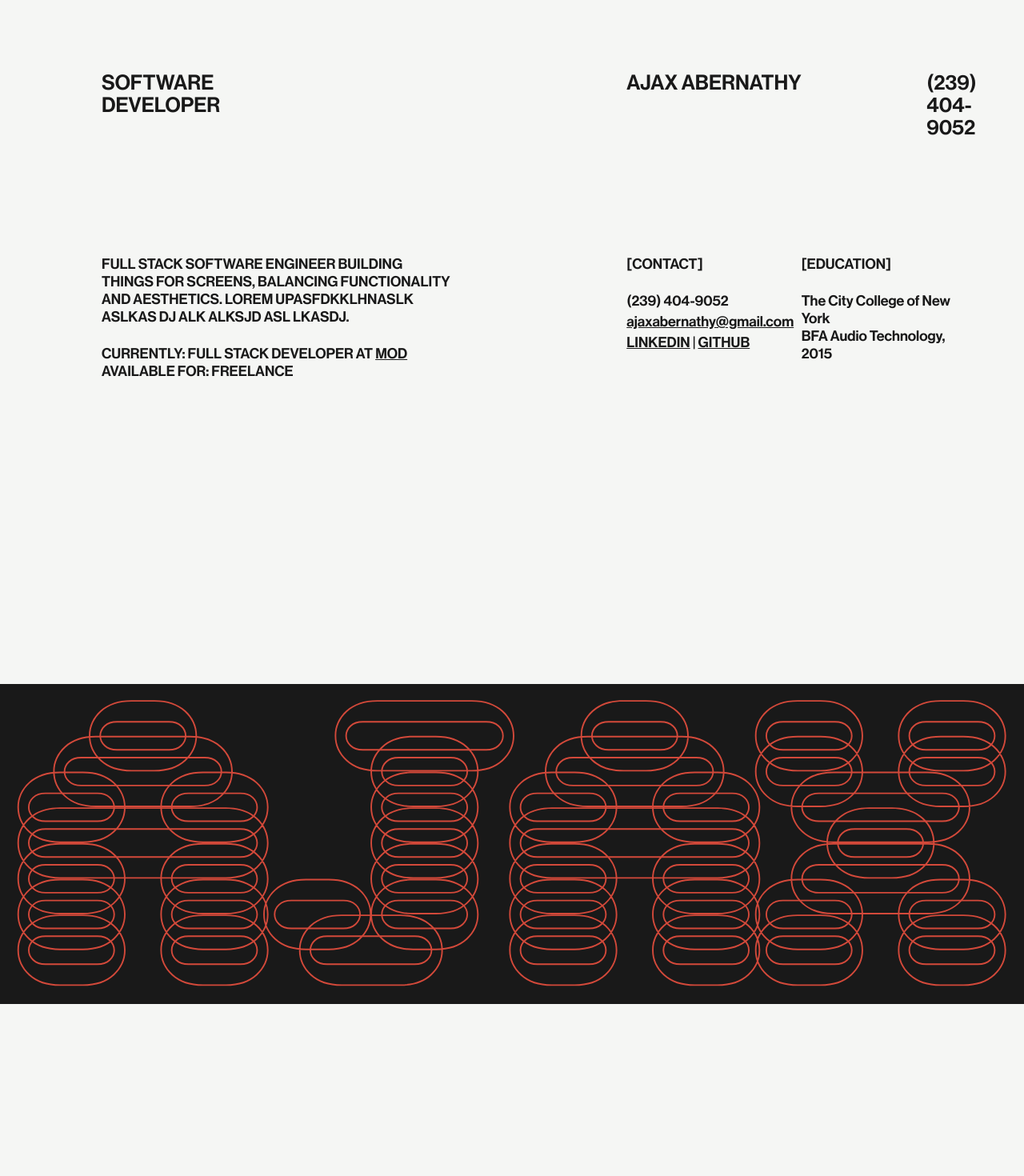
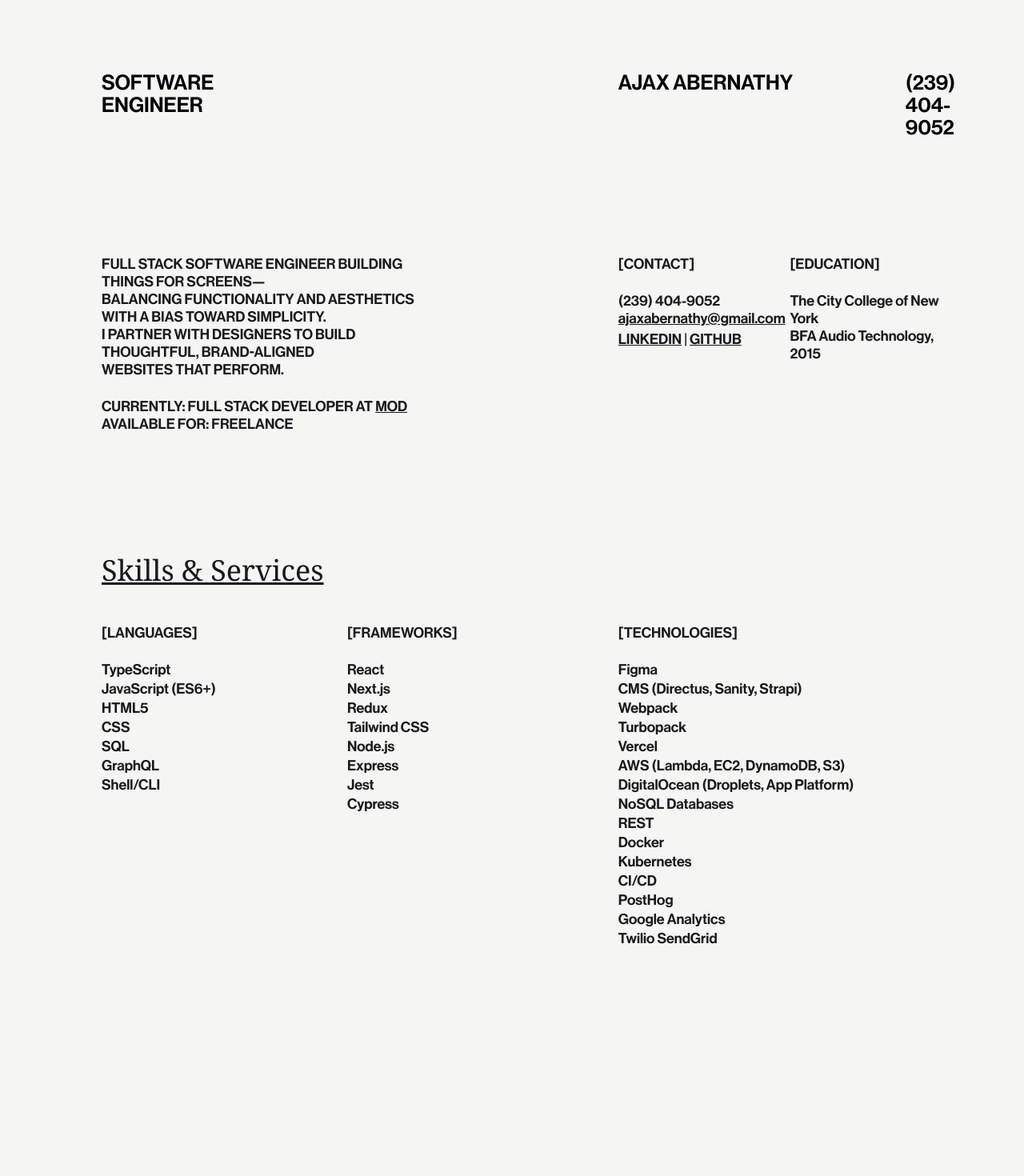
Before and after one commit to ajaxabernathy/portfolio, a Next.js app: page / in a window 1280 px wide. Shown: the top 1470 px of the page at 80% size. Before the commit the page ends 1255 px from the top, so only its background shows below. Built offline with nearby package versions, Linux system fonts and the light colour scheme.

Commit message:
feat: add Skills section

```diff
--- a/app/globals.css
+++ b/app/globals.css
@@ -15,9 +15,38 @@ a {
   text-decoration: underline;
 }
 
+li {
+  margin-bottom: 2px;
+}
+
+.invert-text {
+  mix-blend-mode: difference;
+  color: var(--color-white);
+}
+
+.font-serif {
+  font-family: var(--font-serif);
+}
+
+.heading {
+  @apply text-[26px] leading-[28px];
+}
+
+.heading-serif {
+  font-family: var(--font-serif);
+  font-size: 36px;
+  text-decoration: underline;
+  margin-bottom: 2.5rem;
+}
+
+.body {
+  @apply text-[18px] leading-[22px];
+}
+
 .content-wrapper {
   padding-left: 127px;
-  padding-right: 60px;
+  padding-right: 78px;
+  max-width: 1920px;
 }
 
 .site-grid-container {
--- a/app/layout.js
+++ b/app/layout.js
@@ -27,6 +27,17 @@ const haas = localFont({
   ],
 });
 
+const serif = localFont({
+  src: [
+    {
+      path: "../public/fonts/georgia.woff2",
+      weight: "400",
+      style: "normal",
+      variable: "--font-serif",
+    },
+  ],
+});
+
 export const metadata = {
   title: "Ajax Abernathy",
   description: "Portfolio site for Ajax Abernathy",
@@ -35,7 +46,7 @@ export const metadata = {
 export default function RootLayout({ children }) {
   return (
     <html lang="en">
-      <body className={`${haas.className}  antialiased`}>
+      <body className={`${haas.className} ${serif.variable}  antialiased`}>
         {children}
         <Footer />
       </body>
--- a/app/page.js
+++ b/app/page.js
@@ -3,22 +3,24 @@ import Image from "next/image";
 export default function Home() {
   return (
     <main>
-      <section className="text-black uppercase">
-        <div className="site-grid-container content-wrapper pt-[90px] mb-[145px] text-[26px] leading-[28px]">
-          <p className="col-span-7">
-            Software
-            <br />
-            developer
-          </p>
-          <p className="col-span-4">Ajax Abernathy</p>
-          <p>(239) 404-9052</p>
-        </div>
-        <div className="site-grid-container content-wrapper mb-[145px] text-[18px] leading-[22px]">
+      <div className="sticky top-0 z-50 site-grid-container content-wrapper heading pt-[90px] text-black uppercase invert-text">
+        <p className="col-span-7">
+          Software
+          <br />
+          Engineer
+        </p>
+        <h1 className="col-span-3">Ajax Abernathy</h1>
+        <p className="col-span-2 place-self-end w-[46%]">(239) 404-9052</p>
+      </div>
+      <section className="text-black uppercase pt-[145px]">
+        <div className="site-grid-container content-wrapper body">
           <div className="col-span-7">
             <p className="mb-6 w-[70%]">
-              Full stack software engineer building things for screens,
-              balancing functionality and aesthetics. Lorem upasfdkklhnaslk
-              aslkas dj alk alksjd asl lkasdj.
+              Full stack software engineer building things for
+              screens—balancing&nbsp;functionality and aesthetics with a bias
+              toward simplicity.
+              <br />I partner with designers to build thoughtful, brand-aligned
+              websites&nbsp;that&nbsp;perform.
             </p>
             <p>
               Currently: Full Stack Developer at{" "}
@@ -30,7 +32,7 @@ export default function Home() {
             <div className="flex">
               <div className="w-1/2 flex flex-col">
                 <p className="mb-6">[Contact]</p>
-                <p className="mb-1">(239) 404-9052</p>
+                <p>(239) 404-9052</p>
                 <a
                   href="mailto:ajaxabernathy@gmail.com"
                   className="lowercase mb-1"
@@ -53,8 +55,62 @@ export default function Home() {
           </div>
         </div>
       </section>
-      <section className="text-black">
-        <div className="site-grid-container content-wrapper pt-[90px] mb-[145px] text-[26px] leading-[28px]"></div>
+      <section className="text-black w-full pt-[145px]">
+        <h2 className="content-wrapper heading-serif">Skills & Services</h2>
+        <div className="site-grid-container content-wrapper body">
+          <div className="col-span-7">
+            <div className="flex">
+              <div className="w-1/2 flex flex-col">
+                <p className="mb-6 uppercase">[Languages]</p>
+                <ul>
+                  <li>TypeScript</li>
+                  <li>JavaScript (ES6+)</li>
+                  <li>HTML5</li>
+                  <li>CSS</li>
+                  <li>SQL</li>
+                  <li>GraphQL</li>
+                  <li>Shell/CLI</li>
+                </ul>
+              </div>
+              <div className="w-1/2 flex flex-col">
+                <p className="mb-6 uppercase">[Frameworks]</p>
+                <ul>
+                  <li>React</li>
+                  <li>Next.js</li>
+                  <li>Redux</li>
+                  <li>Tailwind CSS</li>
+                  <li>Node.js</li>
+                  <li>Express</li>
+                  <li>Jest</li>
+                  <li>Cypress</li>
+                </ul>
+              </div>
+            </div>
+          </div>
+          <div className="col-span-5">
+            <div className="flex flex-col">
+              <p className="mb-6 uppercase">[Technologies]</p>
+              <ul>
+                <li>Figma</li>
+                <li>CMS (Directus, Sanity, Strapi)</li>
+                <li>Webpack</li>
+                <li>Turbopack</li>
+                <li>Vercel</li>
+                <li>AWS (Lambda, EC2, DynamoDB, S3)</li>
+                <li>DigitalOcean (Droplets, App Platform)</li>
+                <li>NoSQL Databases</li>
+                <li>REST</li>
+                <li>Docker</li>
+                <li>Kubernetes</li>
+                <li>CI/CD</li>
+                <li>PostHog</li>
+                <li>Google Analytics</li>
+                <li>Twilio SendGrid</li>
+              </ul>
+            </div>
+          </div>
+        </div>
+        <div className="h-[1200px]"></div>
       </section>
     </main>
   );
```
Also changed, not shown: app/components/CaseStudy.jsx (added), public/fonts/georgia.woff2 (added), public/sylvain.png (added).
